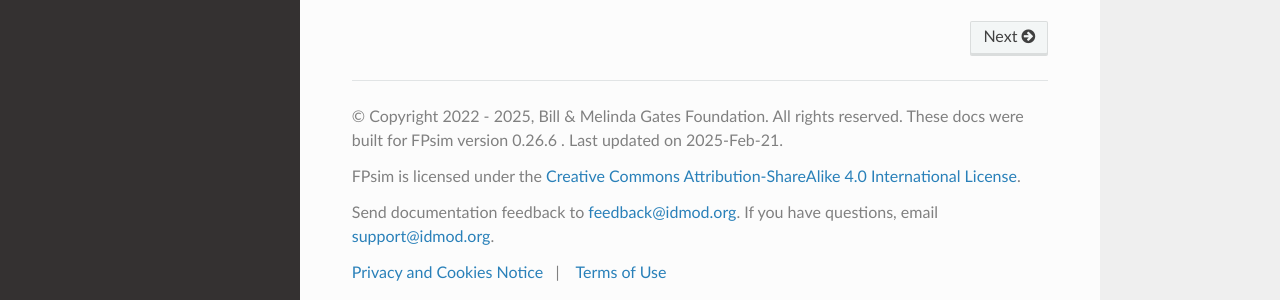
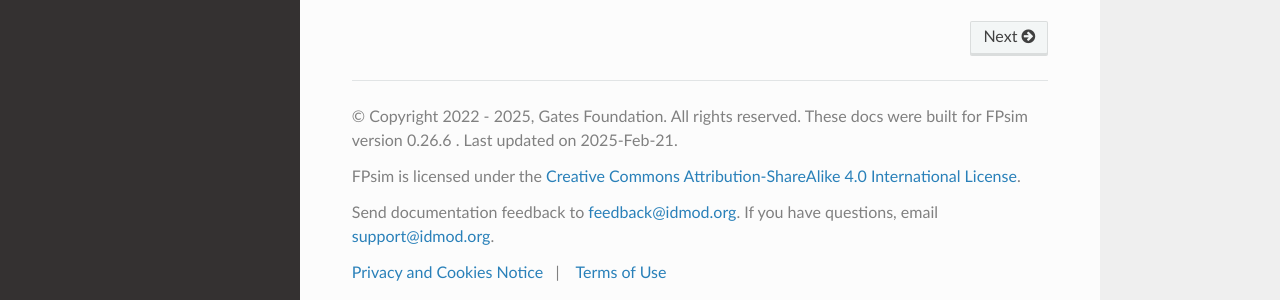
Before and after one commit to fpsim/fpsim, a Sphinx documentation site: the page built from docs/index.rst, in a window 1280 px wide and 900 px high, scrolled down 1922 px. Shown: the part 577-877 px from the top of the window. Built offline with Sphinx 7.4.7 and the Read the Docs theme 3.1.0, drawn with Linux system fonts in a browser that asks for light colours.

Commit message:
Another try - GF new name

```diff
--- a/docs/conf.py
+++ b/docs/conf.py
@@ -82,7 +82,7 @@ master_doc = 'index'
 
 # General information about the project.
 project = 'FPsim'
-copyright = f'2022 - {datetime.today().year}, Bill & Melinda Gates Foundation. All rights reserved.\nThese docs were built for {project} version {fp.__version__}\n'
+copyright = f'2022 - {datetime.today().year}, Gates Foundation. All rights reserved.\nThese docs were built for {project} version {fp.__version__}\n'
 author = 'Institute for Disease Modeling'
 
 # The version info for the project you're documenting, acts as replacement for
```
Also changed, not shown: 1 other file.
